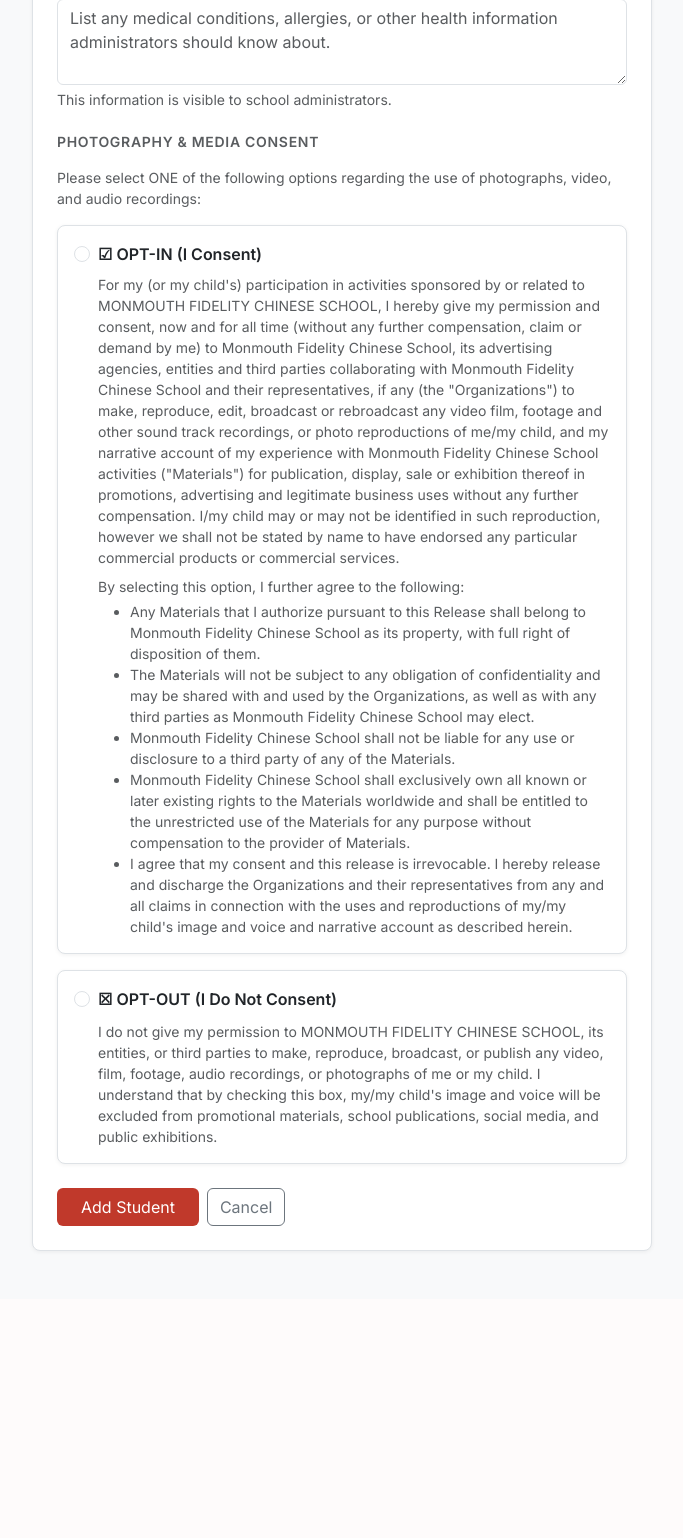
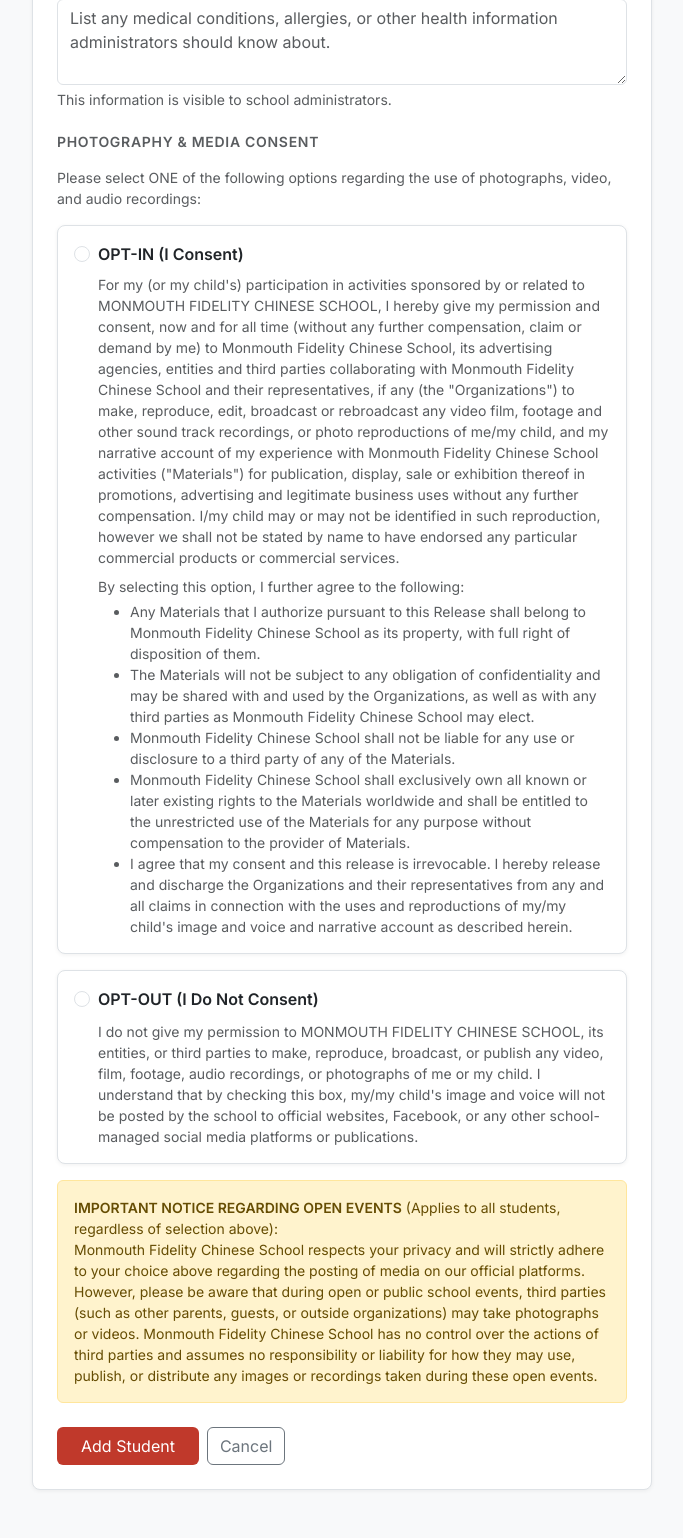
Before and after one commit to languagedeputydir-web/mfcs-registration, a Flask app: page /students/new in a window 1280 px wide. Shown: the part 803-2341 px from the top of the page, without its empty margins (74-757 px from the left). Before the commit the page ends 2055 px from the top, so only its background shows below. Run offline with Flask 3, Linux system fonts and the light colour scheme; the visitor is signed in with stand-in values (Sample User, id 1).

Commit message:
Update student_form.html

```diff
--- a/templates/family/student_form.html
+++ b/templates/family/student_form.html
@@ -122,7 +122,7 @@ document.addEventListener('DOMContentLoaded', function() {
                value="1" {% if student and student.media_consent == 1 %}checked{% endif %}
                required>
         <label class="form-check-label fw-600" for="media_optin">
-          ☑ OPT-IN (I Consent)
+          OPT-IN (I Consent)
         </label>
       </div>
       <div class="small text-muted" style="padding-left:1.5rem">
@@ -138,21 +138,31 @@ document.addEventListener('DOMContentLoaded', function() {
       </div>
     </div>
 
-    <div class="card border mb-4 p-3">
+    <div class="card border mb-3 p-3">
       <div class="form-check">
         <input class="form-check-input" type="radio" name="media_consent" id="media_optout"
                value="0" {% if student and student.media_consent == 0 %}checked{% endif %}>
         <label class="form-check-label fw-600" for="media_optout">
-          ☒ OPT-OUT (I Do Not Consent)
+          OPT-OUT (I Do Not Consent)
         </label>
       </div>
       <div class="small text-muted mt-2" style="padding-left:1.5rem">
         I do not give my permission to MONMOUTH FIDELITY CHINESE SCHOOL, its entities, or
         third parties to make, reproduce, broadcast, or publish any video, film, footage,
         audio recordings, or photographs of me or my child. I understand that by checking
-        this box, my/my child's image and voice will be excluded from promotional materials,
-        school publications, social media, and public exhibitions.
+        this box, my/my child's image and voice will not be posted by the school to official
+        websites, Facebook, or any other school-managed social media platforms or publications.
       </div>
+    </div>
+
+    <div class="alert alert-warning small mb-4" role="alert">
+      <strong>IMPORTANT NOTICE REGARDING OPEN EVENTS</strong> (Applies to all students, regardless of selection above):<br>
+      Monmouth Fidelity Chinese School respects your privacy and will strictly adhere to your choice above
+      regarding the posting of media on our official platforms. However, please be aware that during open
+      or public school events, third parties (such as other parents, guests, or outside organizations) may
+      take photographs or videos. Monmouth Fidelity Chinese School has no control over the actions of third
+      parties and assumes no responsibility or liability for how they may use, publish, or distribute any
+      images or recordings taken during these open events.
     </div>
 
     <div class="d-flex gap-2">
```
